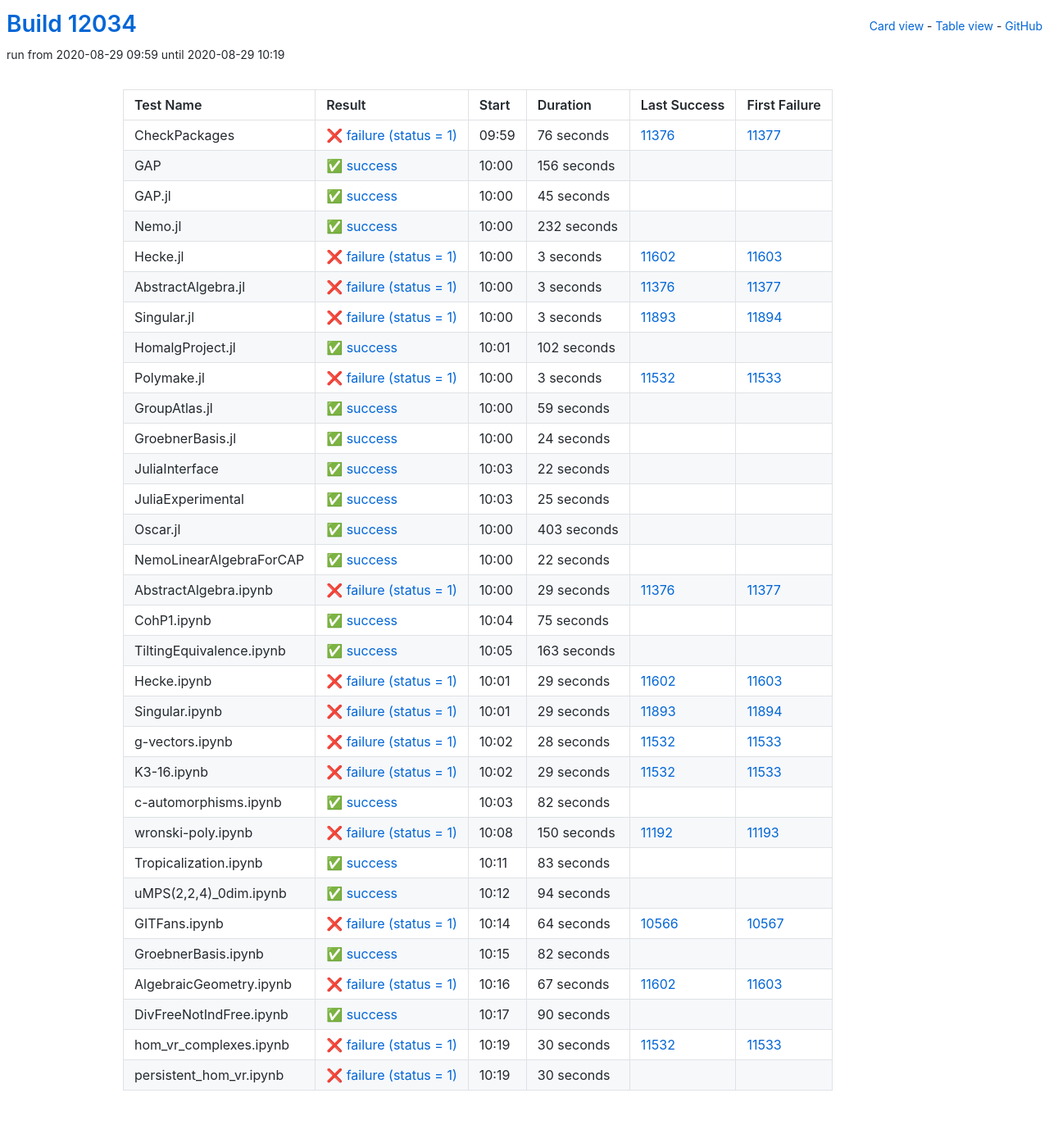
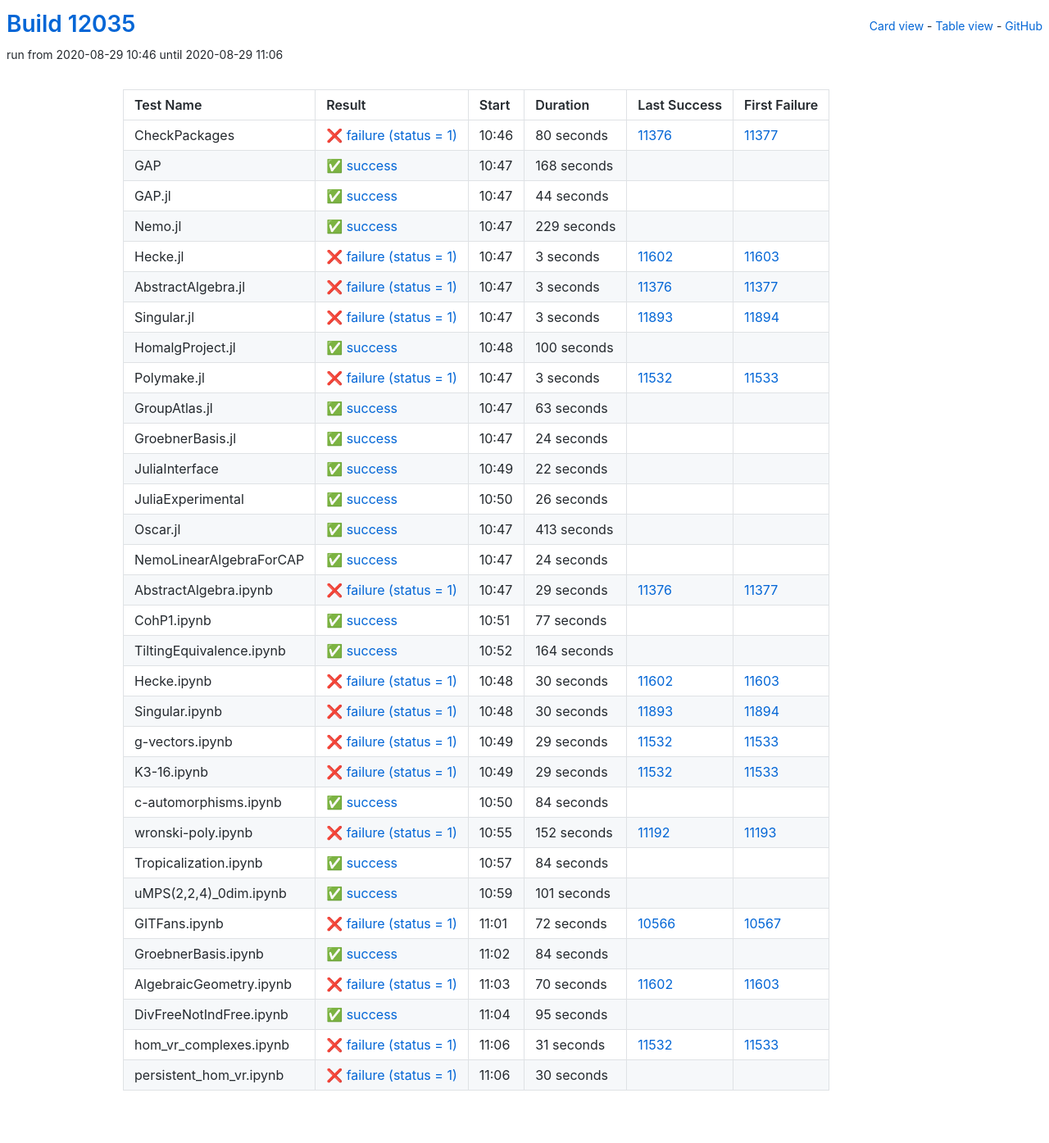
Before and after one commit to oscar-system/oscar-ci-status, a Jekyll site: the page built from table.html, in a window 1280 px wide. Shown: the whole page at 82% size. Built offline with Jekyll 4.4.1, drawn with Linux system fonts in a browser that asks for light colours.

Commit message:
Build #12035

```diff
--- a/_data/ci.yml
+++ b/_data/ci.yml
@@ -1,6 +1,6 @@
 ---
-build: 12034
-build_url: https://oscarci.mathematik.uni-kl.de/job/oscar/12034/
+build: 12035
+build_url: https://oscarci.mathematik.uni-kl.de/job/oscar/12035/
 job: oscar
 organization: oscar-system
 repo: oscar-ci-status
@@ -8,56 +8,56 @@
 tests:
 - name: CheckPackages
   id: checkpackages
-  log: https://oscarci.mathematik.uni-kl.de/job/oscar/12034/artifact/logs/build-12034/CheckPackages.log
-  start: 2020-08-29 09:59
+  log: https://oscarci.mathematik.uni-kl.de/job/oscar/12035/artifact/logs/build-12035/CheckPackages.log
+  start: 2020-08-29 10:46
   success: false
   exitcode: 1
   status: failure
-  duration: 76
+  duration: 80
   last_success: 11376
   last_success_url: https://oscarci.mathematik.uni-kl.de/job/oscar/11376/
   first_failure: 11377
   first_failure_url: https://oscarci.mathematik.uni-kl.de/job/oscar/11377/
 - name: GAP
   id: gap
-  log: https://oscarci.mathematik.uni-kl.de/job/oscar/12034/artifact/logs/build-12034/GAP.log
-  start: 2020-08-29 10:00
+  log: https://oscarci.mathematik.uni-kl.de/job/oscar/12035/artifact/logs/build-12035/GAP.log
+  start: 2020-08-29 10:47
   success: true
   exitcode: 0
   status: success
-  duration: 156
+  duration: 168
   last_success: false
   last_success_url:
   first_failure: false
   first_failure_url:
 - name: GAP.jl
   id: gap-jl
-  log: https://oscarci.mathematik.uni-kl.de/job/oscar/12034/artifact/logs/build-12034/GAP.jl.log
-  start: 2020-08-29 10:00
+  log: https://oscarci.mathematik.uni-kl.de/job/oscar/12035/artifact/logs/build-12035/GAP.jl.log
+  start: 2020-08-29 10:47
   success: true
   exitcode: 0
   status: success
-  duration: 45
+  duration: 44
   last_success: false
   last_success_url:
   first_failure: false
   first_failure_url:
 - name: Nemo.jl
   id: nemo-jl
-  log: https://oscarci.mathematik.uni-kl.de/job/oscar/12034/artifact/logs/build-12034/Nemo.jl.log
-  start: 2020-08-29 10:00
+  log: https://oscarci.mathematik.uni-kl.de/job/oscar/12035/artifact/logs/build-12035/Nemo.jl.log
+  start: 2020-08-29 10:47
   success: true
   exitcode: 0
   status: success
-  duration: 232
+  duration: 229
   last_success: false
   last_success_url:
   first_failure: false
   first_failure_url:
 - name: Hecke.jl
   id: hecke-jl
-  log: https://oscarci.mathematik.uni-kl.de/job/oscar/12034/artifact/logs/build-12034/Hecke.jl.log
-  start: 2020-08-29 10:00
+  log: https://oscarci.mathematik.uni-kl.de/job/oscar/12035/artifact/logs/build-12035/Hecke.jl.log
+  start: 2020-08-29 10:47
   success: false
   exitcode: 1
   status: failure
@@ -68,8 +68,8 @@
   first_failure_url: https://oscarci.mathematik.uni-kl.de/job/oscar/11603/
 - name: AbstractAlgebra.jl
   id: abstractalgebra-jl
-  log: https://oscarci.mathematik.uni-kl.de/job/oscar/12034/artifact/logs/build-12034/AbstractAlgebra.jl.log
-  start: 2020-08-29 10:00
+  log: https://oscarci.mathematik.uni-kl.de/job/oscar/12035/artifact/logs/build-12035/AbstractAlgebra.jl.log
+  start: 2020-08-29 10:47
   success: false
   exitcode: 1
   status: failure
@@ -80,8 +80,8 @@
   first_failure_url: https://oscarci.mathematik.uni-kl.de/job/oscar/11377/
 - name: Singular.jl
   id: singular-jl
-  log: https://oscarci.mathematik.uni-kl.de/job/oscar/12034/artifact/logs/build-12034/Singular.jl.log
-  start: 2020-08-29 10:00
+  log: https://oscarci.mathematik.uni-kl.de/job/oscar/12035/artifact/logs/build-12035/Singular.jl.log
+  start: 2020-08-29 10:47
   success: false
   exitcode: 1
   status: failure
@@ -92,20 +92,20 @@
   first_failure_url: https://oscarci.mathematik.uni-kl.de/job/oscar/11894/
 - name: HomalgProject.jl
   id: homalgproject-jl
-  log: https://oscarci.mathematik.uni-kl.de/job/oscar/12034/artifact/logs/build-12034/HomalgProject.jl.log
-  start: 2020-08-29 10:01
+  log: https://oscarci.mathematik.uni-kl.de/job/oscar/12035/artifact/logs/build-12035/HomalgProject.jl.log
+  start: 2020-08-29 10:48
   success: true
   exitcode: 0
   status: success
-  duration: 102
+  duration: 100
   last_success: false
   last_success_url:
   first_failure: false
   first_failure_url:
 - name: Polymake.jl
   id: polymake-jl
-  log: https://oscarci.mathematik.uni-kl.de/job/oscar/12034/artifact/logs/build-12034/Polymake.jl.log
-  start: 2020-08-29 10:00
+  log: https://oscarci.mathematik.uni-kl.de/job/oscar/12035/artifact/logs/build-12035/Polymake.jl.log
+  start: 2020-08-29 10:47
   success: false
   exitcode: 1
   status: failure
@@ -116,20 +116,20 @@
   first_failure_url: https://oscarci.mathematik.uni-kl.de/job/oscar/11533/
 - name: GroupAtlas.jl
   id: groupatlas-jl
-  log: https://oscarci.mathematik.uni-kl.de/job/oscar/12034/artifact/logs/build-12034/GroupAtlas.jl.log
-  start: 2020-08-29 10:00
+  log: https://oscarci.mathematik.uni-kl.de/job/oscar/12035/artifact/logs/build-12035/GroupAtlas.jl.log
+  start: 2020-08-29 10:47
   success: true
   exitcode: 0
   status: success
-  duration: 59
+  duration: 63
   last_success: false
   last_success_url:
   first_failure: false
   first_failure_url:
 - name: GroebnerBasis.jl
   id: groebnerbasis-jl
-  log: https://oscarci.mathematik.uni-kl.de/job/oscar/12034/artifact/logs/build-12034/GroebnerBasis.jl.log
-  start: 2020-08-29 10:00
+  log: https://oscarci.mathematik.uni-kl.de/job/oscar/12035/artifact/logs/build-12035/GroebnerBasis.jl.log
+  start: 2020-08-29 10:47
   success: true
   exitcode: 0
   status: success
@@ -140,8 +140,8 @@
   first_failure_url:
 - name: JuliaInterface
   id: juliainterface
-  log: https://oscarci.mathematik.uni-kl.de/job/oscar/12034/artifact/logs/build-12034/JuliaInterface.log
-  start: 2020-08-29 10:03
+  log: https://oscarci.mathematik.uni-kl.de/job/oscar/12035/artifact/logs/build-12035/JuliaInterface.log
+  start: 2020-08-29 10:49
   success: true
   exitcode: 0
   status: success
@@ -152,44 +152,44 @@
   first_failure_url:
 - name: JuliaExperimental
   id: juliaexperimental
-  log: https://oscarci.mathematik.uni-kl.de/job/oscar/12034/artifact/logs/build-12034/JuliaExperimental.log
-  start: 2020-08-29 10:03
+  log: https://oscarci.mathematik.uni-kl.de/job/oscar/12035/artifact/logs/build-12035/JuliaExperimental.log
+  start: 2020-08-29 10:50
   success: true
   exitcode: 0
   status: success
-  duration: 25
+  duration: 26
   last_success: false
   last_success_url:
   first_failure: false
   first_failure_url:
 - name: Oscar.jl
   id: oscar-jl
-  log: https://oscarci.mathematik.uni-kl.de/job/oscar/12034/artifact/logs/build-12034/Oscar.jl.log
-  start: 2020-08-29 10:00
+  log: https://oscarci.mathematik.uni-kl.de/job/oscar/12035/artifact/logs/build-12035/Oscar.jl.log
+  start: 2020-08-29 10:47
   success: true
   exitcode: 0
   status: success
-  duration: 403
+  duration: 413
   last_success: false
   last_success_url:
   first_failure: false
   first_failure_url:
 - name: NemoLinearAlgebraForCAP
   id: nemolinearalgebraforcap
-  log: https://oscarci.mathematik.uni-kl.de/job/oscar/12034/artifact/logs/build-12034/NemoLinearAlgebraForCAP.log
-  start: 2020-08-29 10:00
+  log: https://oscarci.mathematik.uni-kl.de/job/oscar/12035/artifact/logs/build-12035/NemoLinearAlgebraForCAP.log
+  start: 2020-08-29 10:47
   success: true
   exitcode: 0
   status: success
-  duration: 22
+  duration: 24
   last_success: false
   last_success_url:
   first_failure: false
   first_failure_url:
 - name: AbstractAlgebra.ipynb
   id: abstractalgebra-ipynb
-  log: https://oscarci.mathematik.uni-kl.de/job/oscar/12034/artifact/logs/build-12034/AbstractAlgebra.ipynb.log
-  start: 2020-08-29 10:00
+  log: https://oscarci.mathematik.uni-kl.de/job/oscar/12035/artifact/logs/build-12035/AbstractAlgebra.ipynb.log
+  start: 2020-08-29 10:47
   success: false
   exitcode: 1
   status: failure
@@ -200,68 +200,68 @@
   first_failure_url: https://oscarci.mathematik.uni-kl.de/job/oscar/11377/
 - name: CohP1.ipynb
   id: cohp1-ipynb
-  log: https://oscarci.mathematik.uni-kl.de/job/oscar/12034/artifact/logs/build-12034/CohP1.ipynb.log
-  start: 2020-08-29 10:04
+  log: https://oscarci.mathematik.uni-kl.de/job/oscar/12035/artifact/logs/build-12035/CohP1.ipynb.log
+  start: 2020-08-29 10:51
   success: true
   exitcode: 0
   status: success
-  duration: 75
+  duration: 77
   last_success: false
   last_success_url:
   first_failure: false
   first_failure_url:
 - name: TiltingEquivalence.ipynb
   id: tiltingequivalence-ipynb
-  log: https://oscarci.mathematik.uni-kl.de/job/oscar/12034/artifact/logs/build-12034/TiltingEquivalence.ipynb.log
-  start: 2020-08-29 10:05
+  log: https://oscarci.mathematik.uni-kl.de/job/oscar/12035/artifact/logs/build-12035/TiltingEquivalence.ipynb.log
+  start: 2020-08-29 10:52
   success: true
   exitcode: 0
   status: success
-  duration: 163
+  duration: 164
   last_success: false
   last_success_url:
   first_failure: false
   first_failure_url:
 - name: Hecke.ipynb
   id: hecke-ipynb
-  log: https://oscarci.mathematik.uni-kl.de/job/oscar/12034/artifact/logs/build-12034/Hecke.ipynb.log
-  start: 2020-08-29 10:01
+  log: https://oscarci.mathematik.uni-kl.de/job/oscar/12035/artifact/logs/build-12035/Hecke.ipynb.log
+  start: 2020-08-29 10:48
   success: false
   exitcode: 1
   status: failure
-  duration: 29
+  duration: 30
   last_success: 11602
   last_success_url: https://oscarci.mathematik.uni-kl.de/job/oscar/11602/
   first_failure: 11603
   first_failure_url: https://oscarci.mathematik.uni-kl.de/job/oscar/11603/
 - name: Singular.ipynb
   id: singular-ipynb
-  log: https://oscarci.mathematik.uni-kl.de/job/oscar/12034/artifact/logs/build-12034/Singular.ipynb.log
-  start: 2020-08-29 10:01
+  log: https://oscarci.mathematik.uni-kl.de/job/oscar/12035/artifact/logs/build-12035/Singular.ipynb.log
+  start: 2020-08-29 10:48
   success: false
   exitcode: 1
   status: failure
-  duration: 29
+  duration: 30
   last_success: 11893
   last_success_url: https://oscarci.mathematik.uni-kl.de/job/oscar/11893/
   first_failure: 11894
   first_failure_url: https://oscarci.mathematik.uni-kl.de/job/oscar/11894/
 - name: g-vectors.ipynb
   id: g-vectors-ipynb
-  log: https://oscarci.mathematik.uni-kl.de/job/oscar/12034/artifact/logs/build-12034/g-vectors.ipynb.log
-  start: 2020-08-29 10:02
+  log: https://oscarci.mathematik.uni-kl.de/job/oscar/12035/artifact/logs/build-12035/g-vectors.ipynb.log
+  start: 2020-08-29 10:49
   success: false
   exitcode: 1
   status: failure
-  duration: 28
+  duration: 29
   last_success: 11532
   last_success_url: https://oscarci.mathematik.uni-kl.de/job/oscar/11532/
   first_failure: 11533
   first_failure_url: https://oscarci.mathematik.uni-kl.de/job/oscar/11533/
 - name: K3-16.ipynb
   id: k3-16-ipynb
-  log: https://oscarci.mathematik.uni-kl.de/job/oscar/12034/artifact/logs/build-12034/K3-16.ipynb.log
-  start: 2020-08-29 10:02
+  log: https://oscarci.mathematik.uni-kl.de/job/oscar/12035/artifact/logs/build-12035/K3-16.ipynb.log
+  start: 2020-08-29 10:49
   success: false
   exitcode: 1
   status: failure
@@ -272,116 +272,116 @@
   first_failure_url: https://oscarci.mathematik.uni-kl.de/job/oscar/11533/
 - name: c-automorphisms.ipynb
   id: c-automorphisms-ipynb
-  log: https://oscarci.mathematik.uni-kl.de/job/oscar/12034/artifact/logs/build-12034/c-automorphisms.ipynb.log
-  start: 2020-08-29 10:03
+  log: https://oscarci.mathematik.uni-kl.de/job/oscar/12035/artifact/logs/build-12035/c-automorphisms.ipynb.log
+  start: 2020-08-29 10:50
   success: true
   exitcode: 0
   status: success
-  duration: 82
+  duration: 84
   last_success: false
   last_success_url:
   first_failure: false
   first_failure_url:
 - name: wronski-poly.ipynb
   id: wronski-poly-ipynb
-  log: https://oscarci.mathematik.uni-kl.de/job/oscar/12034/artifact/logs/build-12034/wronski-poly.ipynb.log
-  start: 2020-08-29 10:08
+  log: https://oscarci.mathematik.uni-kl.de/job/oscar/12035/artifact/logs/build-12035/wronski-poly.ipynb.log
+  start: 2020-08-29 10:55
   success: false
   exitcode: 1
   status: failure
-  duration: 150
+  duration: 152
   last_success: 11192
   last_success_url: https://oscarci.mathematik.uni-kl.de/job/oscar/11192/
   first_failure: 11193
   first_failure_url: https://oscarci.mathematik.uni-kl.de/job/oscar/11193/
 - name: Tropicalization.ipynb
   id: tropicalization-ipynb
-  log: https://oscarci.mathematik.uni-kl.de/job/oscar/12034/artifact/logs/build-12034/Tropicalization.ipynb.log
-  start: 2020-08-29 10:11
+  log: https://oscarci.mathematik.uni-kl.de/job/oscar/12035/artifact/logs/build-12035/Tropicalization.ipynb.log
+  start: 2020-08-29 10:57
   success: true
   exitcode: 0
   status: success
-  duration: 83
+  duration: 84
   last_success: false
   last_success_url:
   first_failure: false
   first_failure_url:
 - name: uMPS(2,2,4)_0dim.ipynb
   id: umps-2-2-4-0dim-ipynb
-  log: https://oscarci.mathematik.uni-kl.de/job/oscar/12034/artifact/logs/build-12034/uMPS-2-2-4-_0dim.ipynb.log
-  start: 2020-08-29 10:12
+  log: https://oscarci.mathematik.uni-kl.de/job/oscar/12035/artifact/logs/build-12035/uMPS-2-2-4-_0dim.ipynb.log
+  start: 2020-08-29 10:59
   success: true
   exitcode: 0
   status: success
-  duration: 94
+  duration: 101
   last_success: false
   last_success_url:
   first_failure: false
   first_failure_url:
 - name: GITFans.ipynb
   id: gitfans-ipynb
-  log: https://oscarci.mathematik.uni-kl.de/job/oscar/12034/artifact/logs/build-12034/GITFans.ipynb.log
-  start: 2020-08-29 10:14
+  log: https://oscarci.mathematik.uni-kl.de/job/oscar/12035/artifact/logs/build-12035/GITFans.ipynb.log
+  start: 2020-08-29 11:01
   success: false
   exitcode: 1
   status: failure
-  duration: 64
+  duration: 72
   last_success: 10566
   last_success_url: https://oscarci.mathematik.uni-kl.de/job/oscar/10566/
   first_failure: 10567
   first_failure_url: https://oscarci.mathematik.uni-kl.de/job/oscar/10567/
 - name: GroebnerBasis.ipynb
   id: groebnerbasis-ipynb
-  log: https://oscarci.mathematik.uni-kl.de/job/oscar/12034/artifact/logs/build-12034/GroebnerBasis.ipynb.log
-  start: 2020-08-29 10:15
+  log: https://oscarci.mathematik.uni-kl.de/job/oscar/12035/artifact/logs/build-12035/GroebnerBasis.ipynb.log
+  start: 2020-08-29 11:02
   success: true
   exitcode: 0
   status: success
-  duration: 82
+  duration: 84
   last_success: false
   last_success_url:
   first_failure: false
   first_failure_url:
 - name: AlgebraicGeometry.ipynb
   id: algebraicgeometry-ipynb
-  log: https://oscarci.mathematik.uni-kl.de/job/oscar/12034/artifact/logs/build-12034/AlgebraicGeometry.ipynb.log
-  start: 2020-08-29 10:16
+  log: https://oscarci.mathematik.uni-kl.de/job/oscar/12035/artifact/logs/build-12035/AlgebraicGeometry.ipynb.log
+  start: 2020-08-29 11:03
   success: false
   exitcode: 1
   status: failure
-  duration: 67
+  duration: 70
   last_success: 11602
   last_success_url: https://oscarci.mathematik.uni-kl.de/job/oscar/11602/
   first_failure: 11603
   first_failure_url: https://oscarci.mathematik.uni-kl.de/job/oscar/11603/
 - name: DivFreeNotIndFree.ipynb
   id: divfreenotindfree-ipynb
-  log: https://oscarci.mathematik.uni-kl.de/job/oscar/12034/artifact/logs/build-12034/DivFreeNotIndFree.ipynb.log
-  start: 2020-08-29 10:17
+  log: https://oscarci.mathematik.uni-kl.de/job/oscar/12035/artifact/logs/build-12035/DivFreeNotIndFree.ipynb.log
+  start: 2020-08-29 11:04
   success: true
   exitcode: 0
   status: success
-  duration: 90
+  duration: 95
   last_success: false
   last_success_url:
   first_failure: false
   first_failure_url:
 - name: hom_vr_complexes.ipynb
   id: hom-vr-complexes-ipynb
-  log: https://oscarci.mathematik.uni-kl.de/job/oscar/12034/artifact/logs/build-12034/hom_vr_complexes.ipynb.log
-  start: 2020-08-29 10:19
+  log: https://oscarci.mathematik.uni-kl.de/job/oscar/12035/artifact/logs/build-12035/hom_vr_complexes.ipynb.log
+  start: 2020-08-29 11:06
   success: false
   exitcode: 1
   status: failure
-  duration: 30
+  duration: 31
   last_success: 11532
   last_success_url: https://oscarci.mathematik.uni-kl.de/job/oscar/11532/
   first_failure: 11533
   first_failure_url: https://oscarci.mathematik.uni-kl.de/job/oscar/11533/
 - name: persistent_hom_vr.ipynb
   id: persistent-hom-vr-ipynb
-  log: https://oscarci.mathematik.uni-kl.de/job/oscar/12034/artifact/logs/build-12034/persistent_hom_vr.ipynb.log
-  start: 2020-08-29 10:19
+  log: https://oscarci.mathematik.uni-kl.de/job/oscar/12035/artifact/logs/build-12035/persistent_hom_vr.ipynb.log
+  start: 2020-08-29 11:06
   success: false
   exitcode: 1
   status: failure
```
Also changed, not shown: README.md.
